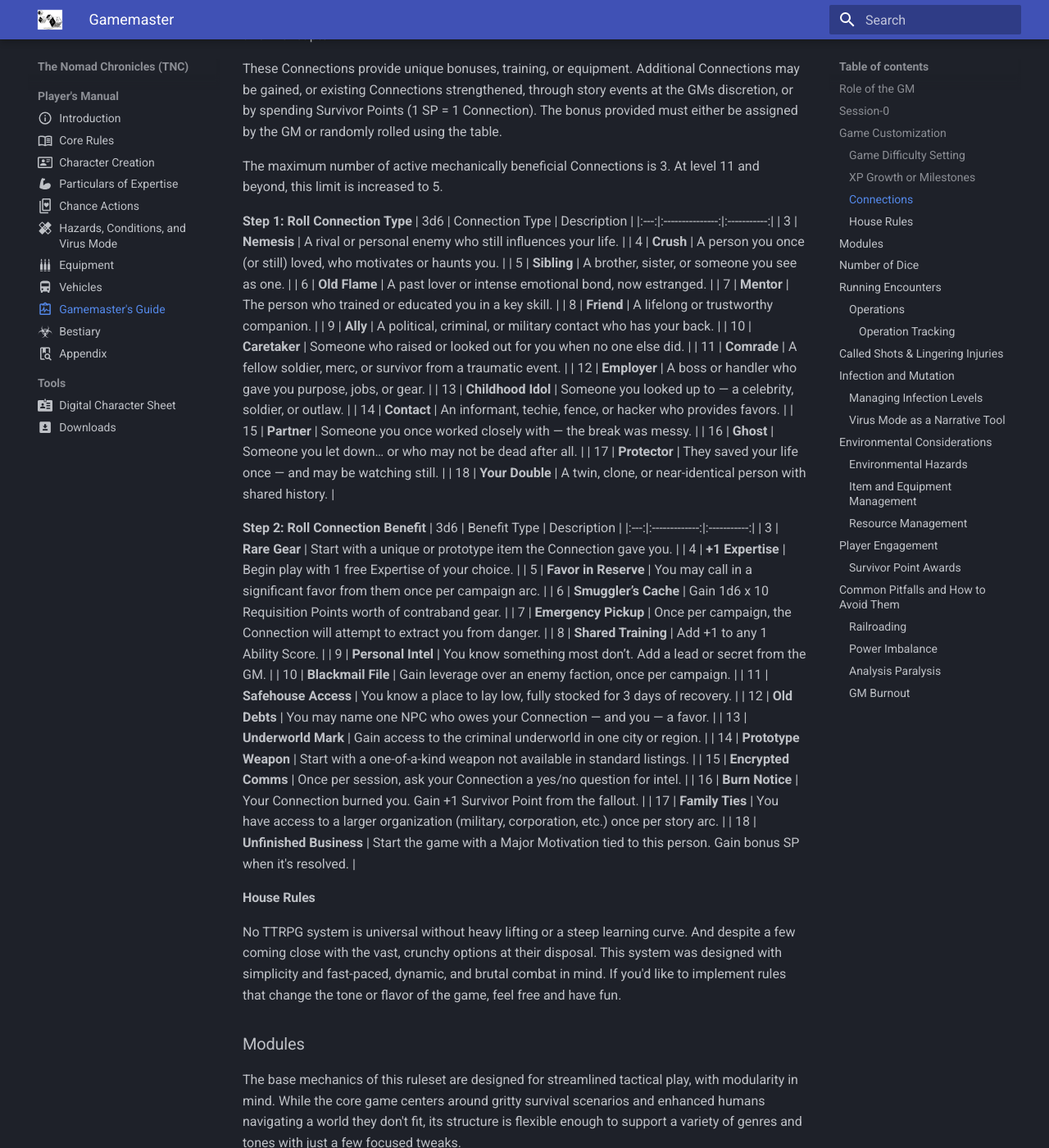
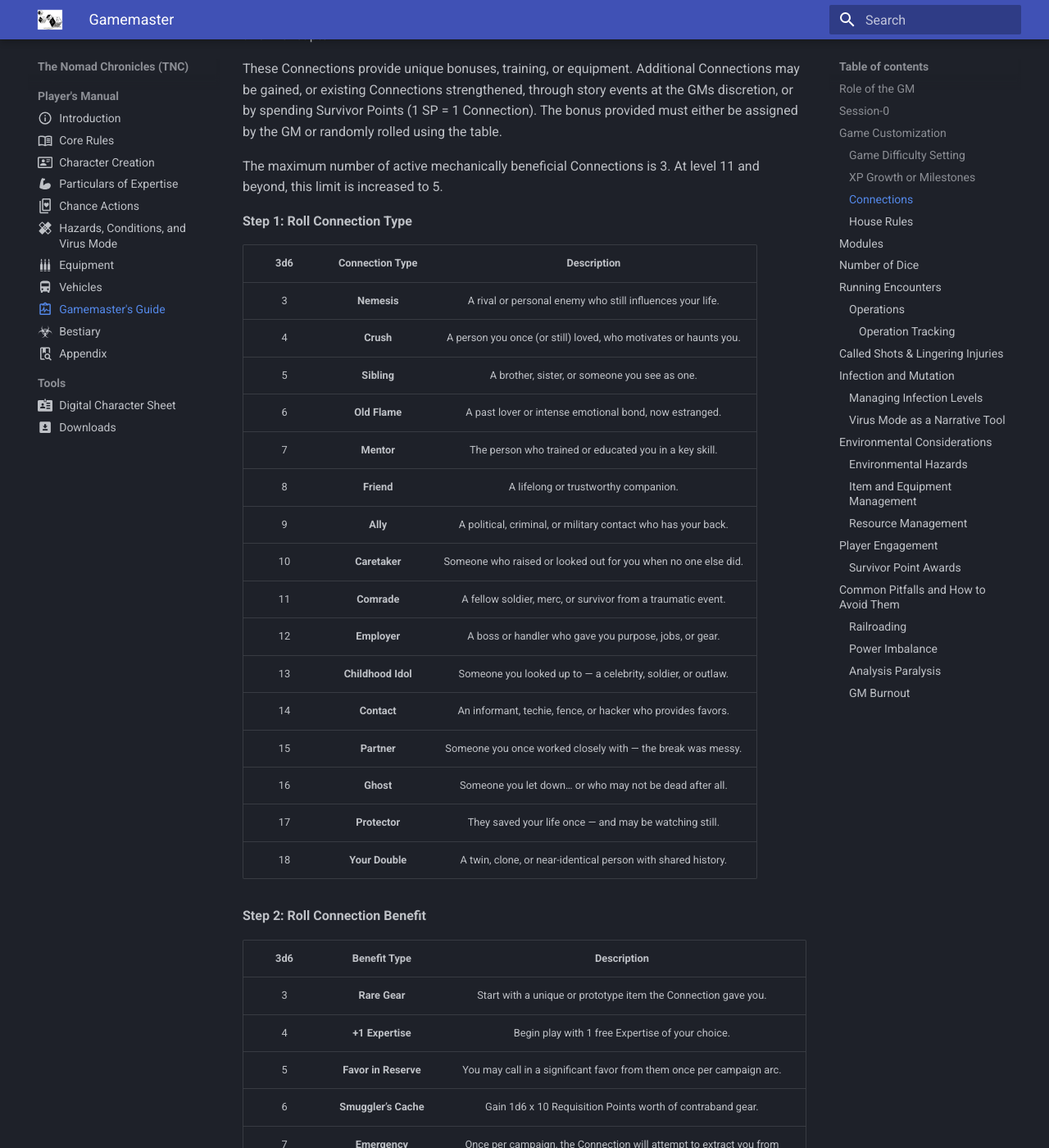
Before and after one commit to lawrence-henry/tnc-world, an MkDocs documentation site: the page built from docs/gamemaster.md, in a window 1280 px wide and 1400 px high, scrolled down 2873 px. Shown: the whole window at 82% size. Built offline with MkDocs 1.6.1 and Material for MkDocs 9.7.7, drawn with Linux system fonts in a browser that asks for light colours; some of the changed text lies outside the part shown.

Commit message:
Formatting Fixes

```diff
--- a/docs/gamemaster.md
+++ b/docs/gamemaster.md
@@ -68,44 +68,46 @@ These Connections provide unique bonuses, training, or equipment. Additional Con
 The maximum number of active mechanically beneficial Connections is 3. At level 11 and beyond, this limit is increased to 5.
 
 **Step 1: Roll Connection Type**
-| 3d6 | Connection Type | Description |
-|:---:|:---------------:|:-----------:|
-| 3 | **Nemesis** | A rival or personal enemy who still influences your life. |
-| 4 | **Crush** | A person you once (or still) loved, who motivates or haunts you. |
-| 5 | **Sibling** | A brother, sister, or someone you see as one. |
-| 6 | **Old Flame** | A past lover or intense emotional bond, now estranged. |
-| 7 | **Mentor** | The person who trained or educated you in a key skill. |
-| 8 | **Friend** | A lifelong or trustworthy companion. |
-| 9 | **Ally** | A political, criminal, or military contact who has your back. |
-| 10 | **Caretaker** | Someone who raised or looked out for you when no one else did. |
-| 11 | **Comrade** | A fellow soldier, merc, or survivor from a traumatic event. |
-| 12 | **Employer** | A boss or handler who gave you purpose, jobs, or gear. |
-| 13 | **Childhood Idol** | Someone you looked up to — a celebrity, soldier, or outlaw. |
-| 14 | **Contact** | An informant, techie, fence, or hacker who provides favors. |
-| 15 | **Partner** | Someone you once worked closely with — the break was messy. |
-| 16 | **Ghost** | Someone you let down… or who may not be dead after all. |
-| 17 | **Protector** | They saved your life once — and may be watching still. |
-| 18 | **Your Double** | A twin, clone, or near-identical person with shared history. |
+
+| 3d6 |  Connection Type   |                           Description                            |
+| :-: | :----------------: | :--------------------------------------------------------------: |
+|  3  |    **Nemesis**     |    A rival or personal enemy who still influences your life.     |
+|  4  |     **Crush**      | A person you once (or still) loved, who motivates or haunts you. |
+|  5  |    **Sibling**     |          A brother, sister, or someone you see as one.           |
+|  6  |   **Old Flame**    |      A past lover or intense emotional bond, now estranged.      |
+|  7  |     **Mentor**     |      The person who trained or educated you in a key skill.      |
+|  8  |     **Friend**     |               A lifelong or trustworthy companion.               |
+|  9  |      **Ally**      |  A political, criminal, or military contact who has your back.   |
+| 10  |   **Caretaker**    |  Someone who raised or looked out for you when no one else did.  |
+| 11  |    **Comrade**     |   A fellow soldier, merc, or survivor from a traumatic event.    |
+| 12  |    **Employer**    |      A boss or handler who gave you purpose, jobs, or gear.      |
+| 13  | **Childhood Idol** |   Someone you looked up to — a celebrity, soldier, or outlaw.    |
+| 14  |    **Contact**     |   An informant, techie, fence, or hacker who provides favors.    |
+| 15  |    **Partner**     |   Someone you once worked closely with — the break was messy.    |
+| 16  |     **Ghost**      |     Someone you let down… or who may not be dead after all.      |
+| 17  |   **Protector**    |      They saved your life once — and may be watching still.      |
+| 18  |  **Your Double**   |   A twin, clone, or near-identical person with shared history.   |
 
 **Step 2: Roll Connection Benefit**
-| 3d6 | Benefit Type | Description |
-|:---:|:-------------:|:-----------:|
-| 3 | **Rare Gear** | Start with a unique or prototype item the Connection gave you. |
-| 4 | **&plus;1 Expertise** | Begin play with 1 free Expertise of your choice. |
-| 5 | **Favor in Reserve** | You may call in a significant favor from them once per campaign arc. |
-| 6 | **Smuggler’s Cache** | Gain 1d6 x 10 Requisition Points worth of contraband gear. |
-| 7 | **Emergency Pickup** | Once per campaign, the Connection will attempt to extract you from danger. |
-| 8 | **Shared Training** | Add &plus;1 to any 1 Ability Score. |
-| 9 | **Personal Intel** | You know something most don’t. Add a lead or secret from the GM. |
-| 10 | **Blackmail File** | Gain leverage over an enemy faction, once per campaign. |
-| 11 | **Safehouse Access** | You know a place to lay low, fully stocked for 3 days of recovery. |
-| 12 | **Old Debts** | You may name one NPC who owes your Connection — and you — a favor. |
-| 13 | **Underworld Mark** | Gain access to the criminal underworld in one city or region. |
-| 14 | **Prototype Weapon** | Start with a one-of-a-kind weapon not available in standard listings. |
-| 15 | **Encrypted Comms** | Once per session, ask your Connection a yes/no question for intel. |
-| 16 | **Burn Notice** | Your Connection burned you. Gain &plus;1 Survivor Point from the fallout. |
-| 17 | **Family Ties** | You have access to a larger organization (military, corporation, etc.) once per story arc. |
-| 18 | **Unfinished Business** | Start the game with a Major Motivation tied to this person. Gain bonus SP when it's resolved. |
+
+| 3d6 |      Benefit Type       |                                          Description                                          |
+| :-: | :---------------------: | :-------------------------------------------------------------------------------------------: |
+|  3  |      **Rare Gear**      |                Start with a unique or prototype item the Connection gave you.                 |
+|  4  |  **&plus;1 Expertise**  |                       Begin play with 1 free Expertise of your choice.                        |
+|  5  |  **Favor in Reserve**   |             You may call in a significant favor from them once per campaign arc.              |
+|  6  |  **Smuggler’s Cache**   |                  Gain 1d6 x 10 Requisition Points worth of contraband gear.                   |
+|  7  |  **Emergency Pickup**   |          Once per campaign, the Connection will attempt to extract you from danger.           |
+|  8  |   **Shared Training**   |                              Add &plus;1 to any 1 Ability Score.                              |
+|  9  |   **Personal Intel**    |               You know something most don’t. Add a lead or secret from the GM.                |
+| 10  |   **Blackmail File**    |                    Gain leverage over an enemy faction, once per campaign.                    |
+| 11  |  **Safehouse Access**   |              You know a place to lay low, fully stocked for 3 days of recovery.               |
+| 12  |      **Old Debts**      |              You may name one NPC who owes your Connection — and you — a favor.               |
+| 13  |   **Underworld Mark**   |                 Gain access to the criminal underworld in one city or region.                 |
+| 14  |  **Prototype Weapon**   |             Start with a one-of-a-kind weapon not available in standard listings.             |
+| 15  |   **Encrypted Comms**   |              Once per session, ask your Connection a yes/no question for intel.               |
+| 16  |     **Burn Notice**     |           Your Connection burned you. Gain &plus;1 Survivor Point from the fallout.           |
+| 17  |     **Family Ties**     |  You have access to a larger organization (military, corporation, etc.) once per story arc.   |
+| 18  | **Unfinished Business** | Start the game with a Major Motivation tied to this person. Gain bonus SP when it's resolved. |
 
 #### House Rules
 
@@ -191,7 +193,7 @@ During the End phase, the GM resolves mission results, updates the Situation and
 This can be done in conjunction with a developing campaign, or as a campaign all its own, depending on the needs of your table.
 
 <!-- prettier-ignore -->
-!!! note (Tracking Time during Operations)
+!!! note "Tracking Time During Operations"
     The Situation and Strategy phases are done at the beginning of the playing day.
 
     Each Player phase (and/or NPC operation) can be assumed to take approximately 2 hours. GMs can adjust this as needed, or as narratively appropriate.
@@ -208,12 +210,17 @@ This can be done in conjunction with a developing campaign, or as a campaign all
 : Each condition should be paired with a numbered scale, for rapid reference of how the overall operations stand. Each step on the scale represents a general sense of how "solved" or reliable each issue is. Each condition tracked should be tied to something that changes play, meaningfully.
 
 <!-- prettier-ignore -->
-!!! example (Communications)
+!!! example "Communications"
     5: Full Coverage, Long-Range Comms, Clear Transmissions
+
     4: Minor Static, Occasional Delays in information gathering.
+
     3: Comm Dead Zones more Common, Some areas dark or offline.
+
     2: Long-Range communication unreliable. Gaps in information gathering, Patrols lose contact often.
+
     1: Emergency traffic only, teams have to operate independently
+
     0: Radio Silence
 
 : The starting values should be chosen based on how operationally ready the team is. For an optimistic setup, this woudl hover around the middle range values. For entering unknown, or needing to establish footholds, the values would start lower and need to be raised.
@@ -226,23 +233,31 @@ This can be done in conjunction with a developing campaign, or as a campaign all
 : Threshold effects could involve procedural changes or roll modification, depending on severity and importance. For example, having more intelligence gathered could lead to bonuses on rolls to collect supplies, which would improve other areas.
 
 <!-- prettier-ignore -->
-!!! Example
-    Fuel: Primarily decreases, but can be replenished with supply runs.
-    Intel: Mostly increases. Only decreases on proving previously gathered information false.
-    Morale: Raises and lowers based on the effects of missions.
-    Security: Which teams are assigned to defense.
-    Communications: Dependent on infrastructure. If a power plant goes offline, there goes part of the grid.
-    Team Readiness: Decreases every mission. Replenishes after resting.
+!!! Example "Operational Status Tracks"
+    **Fuel:**
+    : Primarily decreases, but can be replenished with supply runs.
+
+    **Intel:**
+    : Mostly increases. Only decreases on proving previously gathered information false.
+
+    **Morale:**
+    : Raises and lowers based on the effects of missions.
+
+    **Security:**
+    : Which teams are assigned to defense.
+
+    **Communications:**
+    : Dependent on infrastructure. If a power plant goes offline, there goes part of the grid.
+
+    **Team Readiness:**
+    : Decreases every mission. Replenishes after resting. Replenishes faster if fewer than 3 missions are performed during an Operation Turn.
 
 Each day, a team can comfortably take up to 3 missions. Each mission affects the Conditions Tracks as determined by the GM.
 
 **Push It Option**
 : After performing 3 missions, the players can choose to attempt up to two more. This comes with inherent risks, however. Including:
 
-- +1 CR to all checks (cumulative), and +1 CR to all future CR penalties. CR penalty decreases by 1 for every day players do not choose to "Push It".
-
-**Mission Cards**
-:
+: +1 CR to all checks (cumulative), and +1 CR to all future CR penalties. CR penalty decreases by 1 for every day players do not choose to "Push It".
 
 ### Called Shots & Lingering Injuries
 
```
Also changed, not shown: site/_entries/expertise/core/exp-agile-defense-style/index.html, site/_entries/expertise/core/exp-animal-training/index.html, site/_entries/expertise/core/exp-archery-style/index.html, site/_entries/expertise/core/exp-armor-training/index.html, site/_entries/expertise/core/exp-small-arms-expert-style/index.html, site/_entries/expertise/core/exp-stick-fighting-style/index.html, site/_entries/expertise/core/exp-striking-style/index.html, site/_entries/expertise/core/exp-submission-style/index.html, site/_entries/expertise/core/exp-thai-boxer-style/index.html, site/_entries/expertise/core/exp-wrestling-style/index.html, site/core-rules/index.html, site/expertise/index.html, site/gamemaster/index.html, site/search/search_index.json, 1 other file.
